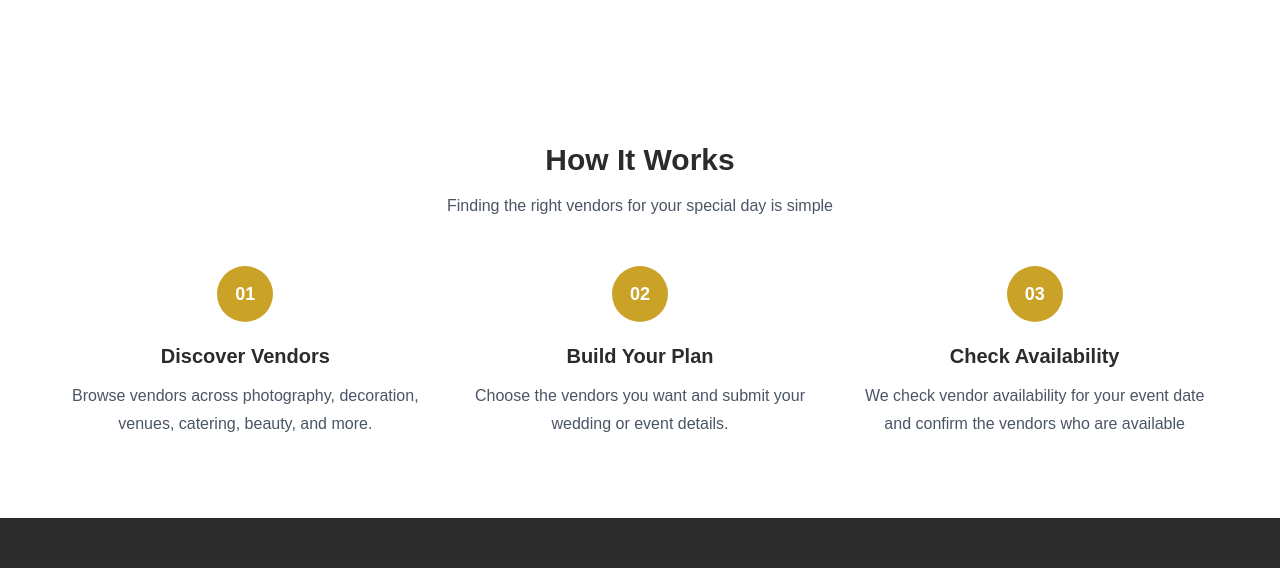
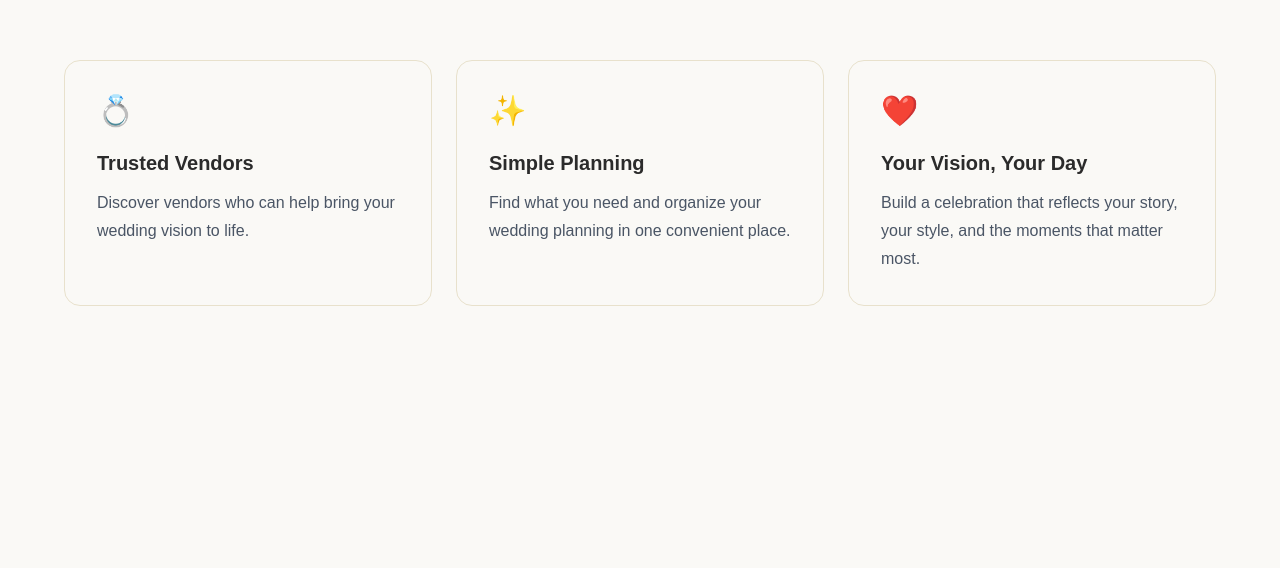
Before and after one commit to ReeSeng1/wedding-event-platform, a Next.js app in the folder frontend/: page / in a window 1280 px wide. Shown: the part 1925-2493 px from the top of the page. Built offline with nearby package versions, Linux system fonts and the light colour scheme.

Commit message:
make the homepage to have a motion

```diff
--- a/frontend/src/components/AboutSection.tsx
+++ b/frontend/src/components/AboutSection.tsx
@@ -1,6 +1,6 @@
 export default function AboutSection() {
     return (
-        <section className="bg-[#FAF9F6] px-8 py-24">
+        <section className="sticky top-0 z-10 min-h-screen bg-[#FAF9F6] px-8 py-24">
             <div className="mx-auto max-w-6xl">
                 <div className="grid items-center gap-12 md:grid-cols-2">
                     <div>
--- a/frontend/src/components/CTASection.tsx
+++ b/frontend/src/components/CTASection.tsx
@@ -1,6 +1,6 @@
 export default function CTASection() {
     return (
-        <section className="bg-[#2B2B2B] px-8 py-24">
+        <section className="sticky top-0 z-40 min-h-screen bg-[#2B2B2B] px-8 py-24">
             <div className="mx-auto max-w-4xl text-center">
                 <p className="text-sm font-semibold uppercase tracking-[0.3em] text-[#E8D9A8]">
                     Your Day. Your Story. Your EverAfter.
--- a/frontend/src/components/Footer.tsx
+++ b/frontend/src/components/Footer.tsx
@@ -1,6 +1,6 @@
 export default function Footer() {
     return (
-        <footer className="bg-[#2B2B2B] px-8 py-12 text-white">
+        <footer className="sticky top-0 z-50 bg-[#2B2B2B] px-8 py-30 text-white">
             <div className="mx-auto max-w-6xl">
                 <div className="grid gap-10 md:grid-cols-3">
                     <div>
--- a/frontend/src/components/Hero.tsx
+++ b/frontend/src/components/Hero.tsx
@@ -1,6 +1,6 @@
 export default function Hero() {
     return(
-        <section className="relative min-h-[calc(100vh-80px)] overflow-hidden">
+        <section className="sticky top-0 relative min-h-screen overflow-hidden">
             <video
                autoPlay
                loop
--- a/frontend/src/components/HowItWorks.tsx
+++ b/frontend/src/components/HowItWorks.tsx
@@ -18,7 +18,7 @@ const steps = [
 
 export default function HowItWorks() {
     return (
-        <section className="bg-white px-8 py-20">
+        <section className="sticky top-0 z-30 min-h-screen bg-[#FAF9F6] px-8 py-20">
             <div className="mx-auto max-w-6xl">
                 <div className="text-center">
                     <h2 className="text-3xl font-bold text-[#2B2B2B]">
--- a/frontend/src/components/WhyChooseUs.tsx
+++ b/frontend/src/components/WhyChooseUs.tsx
@@ -1,6 +1,6 @@
 export default function WhyChooseUs() {
     return (
-        <section className="bg-white px-8 py-24">
+        <section className="sticky top-0 z-20 min-h-screen w-full bg-[#FAF9F6] px-8 py-20">
             <div className="mx-auto max-w-6xl">
                 <div className="text-center">
                     <p className="text-sm font-semibold uppercase tracking-[0.3em] text-[#C9A227]">
```
Also changed, not shown: frontend/src/app/page.tsx (+5 -4 lines).
